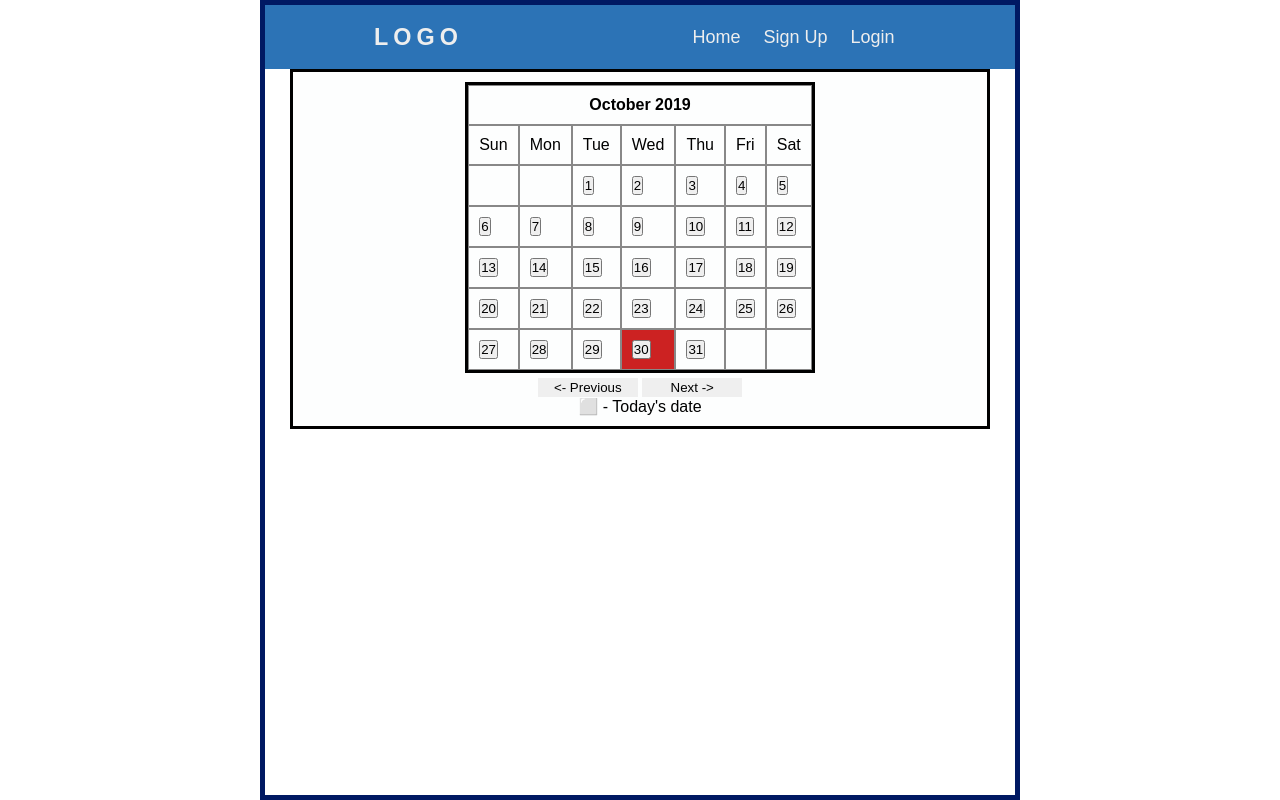
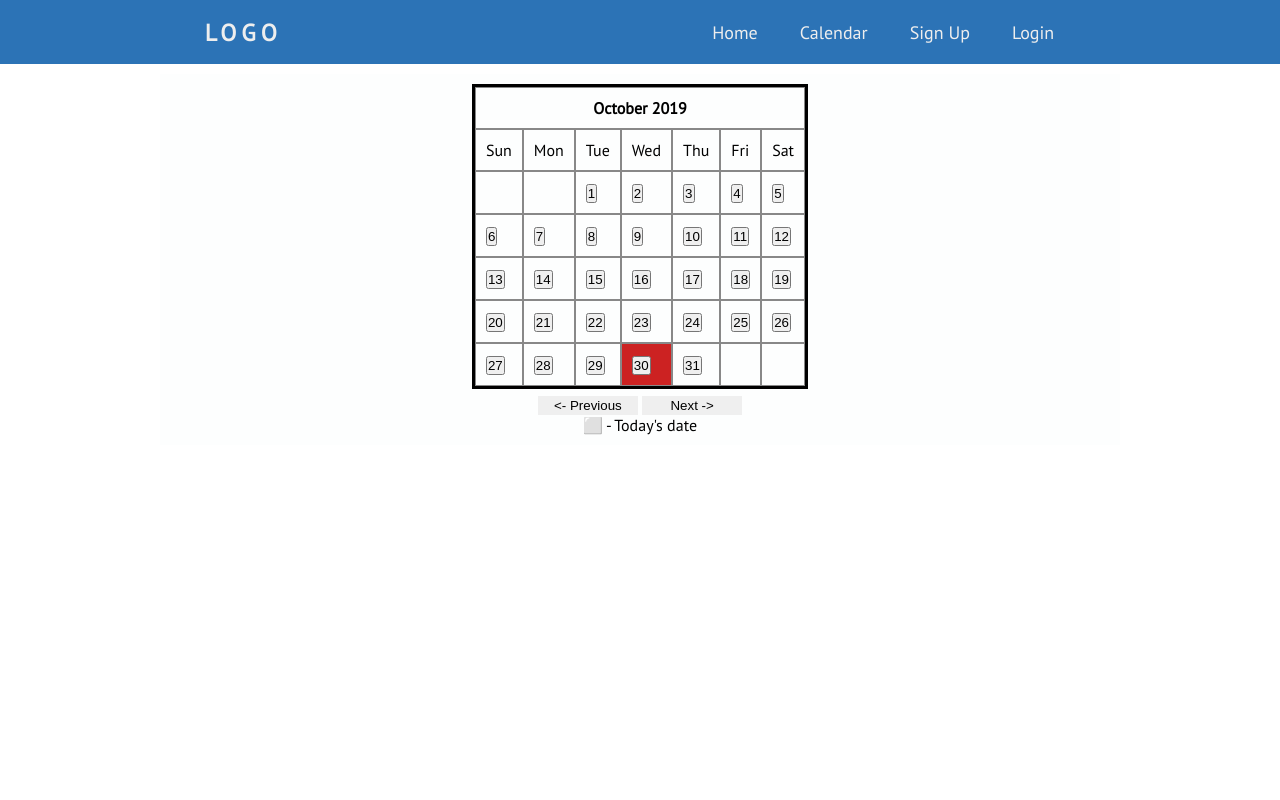
Before and after one commit to shookstra/GroupProject-Red, a PHP site: page /views/calendar.php in a window 1280 px wide. Run offline with PHP 8.4, Linux system fonts and the light colour scheme.

Commit message:
Updated styling. Renamed main2.js to calendar

```diff
--- /dev/null
+++ b/calendar.js
@@ -0,0 +1,36 @@
+var daySelect = document.querySelectorAll(".modalBtn"); // gets modalBtn select for open
+var closeBtn = document.querySelectorAll(".closeBtn"); // gets closeBtn select for close
+var modal = document.querySelector("#simpleModal");
+
+// const test = document.getElementById("October5");
+// alert(test);
+
+// cycles through and adds each days click for open
+for (var i = 0; i < daySelect.length; i++) {
+  daySelect[i].addEventListener("click", openModal);
+}
+
+// cycles through and adds each days click for close
+for (var j = 0; j < closeBtn.length; j++) {
+  closeBtn[j].addEventListener("click", closeModal);
+}
+
+//to close modal if click outside the window
+window.onclick = outsideClick;
+
+//function to open modal
+function openModal() {
+  modal.style.display = "block";
+}
+
+//function to close modal
+function closeModal() {
+  modal.style.display = "none";
+}
+
+//function to close modal
+function outsideClick(e) {
+  if (e.target == modal) {
+    modal.style.display = "none";
+  }
+}
--- a/main2.js
+++ /dev/null
@@ -1,35 +0,0 @@
-var daySelect = document.querySelectorAll('.modalBtn');// gets modalBtn select for open
-var closeBtn = document.querySelectorAll('.closeBtn');// gets closeBtn select for close
-var modal = document.querySelector('#simpleModal');
-
-// cycles through and adds each days click for open
-for(var i = 0; i < daySelect.length; i++){
-daySelect[i].addEventListener('click', openModal);
-}
-
-// cycles through and adds each days click for close
-for(var j = 0; j < closeBtn.length; j++){
-closeBtn[j].addEventListener('click', closeModal);
-}
-
-//to close modal if click outside the window
-window.onclick = outsideClick;
-
-//function to open modal
-function openModal(){
-    modal.style.display = 'block';
-}
-
-//function to close modal
-function closeModal(){
-    modal.style.display = 'none';
-}
-
-
-
-//function to close modal
-function outsideClick(e){
-    if(e.target == modal){
-    modal.style.display = 'none';
-    }
-}
--- a/models/loginValidation.php
+++ b/models/loginValidation.php
@@ -18,7 +18,7 @@ if ($email === null || $email === "") {
     array_push($errors, "Email cannot be empty");
 } else if (preg_match) { }
 
-if (empty($password === null || $password === "")) {
+if ($password === null || $password === "") {
     array_push($errors, "Password cannot be empty");
 }
 
--- a/styling/calendarStyle.css
+++ b/styling/calendarStyle.css
@@ -1,36 +1,26 @@
 /*$title . ' ' . $day_num;*/
 
-body {
-    margin-top: 0;
-    font-family: Arial, Helvetica, sans-serif;
-    max-width: 760px;
-    margin: 0 auto;
-    background-color: white;
-    border: 5px solid #001963;
+table {
+  margin: auto;
+  border-spacing: 0;
+  border-style: solid;
+  border-color: black;
 }
 
-table {
-    margin:				auto;
-	border-spacing:		0;
-	border-style:		solid;
-	border-color:		black;
-
+td,
+th {
+  padding: 10px;
+  border: 1px solid #888;
 }
 
-td, th {
-	padding:			10px;
-        border:1px solid #888;
-
-}
-
-.day_num{
+.day_num {
   background-color: #c22;
-	font-weight:bold;
+  font-weight: bold;
 }
 
 .buttons {
   border: 1px;
-	width:100px;
+  width: 100px;
   padding: 2px 8px;
 }
 .buttons:hover {
@@ -40,78 +30,76 @@ td, th {
   font-weight: bold;
 }
 
-#inps{
+#inps {
   padding-top: 5px;
   align-items: center;
-    margin:					auto;
-
+  margin: auto;
 }
 
-
-#login input, textArea {
-    margin-top:				10px;
-	display:				block;
+#login input,
+textarea {
+  margin-top: 10px;
+  display: block;
 }
 
-
-#tbl{
+#tbl {
   display: flex;
   flex-direction: column;
   align-items: center;
   justify-content: center;
-    margin:					auto;
-	background-color:		#FDFEFE;
-	border-style:			solid;
-	border-color:			black;
-	border-width:			3px;
-	width:					80%;
-	min-width:				700px;
-	max-width:				960px;
-	color:					#000000;
-	overflow:				auto;
-	padding:				10px 10px 10px 10px;
-
+  margin: 10px auto;
+  background-color: #fdfefe;
+  width: 80%;
+  min-width: 700px;
+  max-width: 960px;
+  color: #000000;
+  overflow: auto;
+  padding: 10px 10px 10px 10px;
 }
 
-#nav_form{
-
+#nav_form {
 }
 
 .modal {
-    display:none;
-    position:fixed;
-    z-index:1;
-    left:0;
-    top:0;
-    height:100%;
-    width:100%;
-    overflow:auto;
-    background-color:rgba(0,0,0,0.5);
+  display: none;
+  position: fixed;
+  z-index: 1;
+  left: 0;
+  top: 0;
+  height: 100%;
+  width: 100%;
+  overflow: auto;
+  background-color: rgba(0, 0, 0, 0.5);
 }
 
-.modal-content{
-    background-color:#f4f4f4;
-    margin:20% auto;
-    padding:20px;
-    width:70%;
-    box-shadow:0 5px 8px 0 rgba(0,0,0,0.2),0 7px 20px 0 rgba(0,0,0.17);
-    animation-name:modalopen;
-    animation-duration:1s;
+.modal-content {
+  background-color: #f4f4f4;
+  margin: 20% auto;
+  padding: 20px;
+  width: 70%;
+  box-shadow: 0 5px 8px 0 rgba(0, 0, 0, 0.2), 0 7px 20px 0 rgba(0, 0, 0.17);
+  animation-name: modalopen;
+  animation-duration: 1s;
 }
 
-.closeBtn{
-    color:#ccc;
-    float:right;
-    font-size:30px;
+.closeBtn {
+  color: #ccc;
+  float: right;
+  font-size: 30px;
 }
 
-.closeBtn:hover,.closeBtn:focus{
-    color:#000;
-    text-decoration:none;
-    cursor:pointer;
+.closeBtn:hover,
+.closeBtn:focus {
+  color: #000;
+  text-decoration: none;
+  cursor: pointer;
 }
 
-@keyframes modalopen{
-    from{opacity: 0}
-    to{opacity:1}
+@keyframes modalopen {
+  from {
+    opacity: 0;
   }
+  to {
+    opacity: 1;
+  }
+}
--- a/views/calendar.php
+++ b/views/calendar.php
@@ -1,8 +1,15 @@
-<html>
+<!DOCTYPE html>
+<html lang="en">
 
+<head>
+	<meta charset="UTF-8">
+	<meta name="viewport" content="width=device-width, initial-scale=1.0">
+	<meta http-equiv="X-UA-Compatible" content="ie=edge">
+	<title>Document</title>
+	<link rel="stylesheet" href="<?php $_SERVER['DOCUMENT_ROOT']; ?> /GroupProject/styling/calendarStyle.css">
+</head>
 
 <?php include($_SERVER['DOCUMENT_ROOT'] . '/GroupProject/views/head.php') ?>
-
 
 <body>
 	<?php include($_SERVER['DOCUMENT_ROOT'] . '/GroupProject/views/header.php'); ?>
@@ -10,28 +17,21 @@
 		<table>
 
 			<?php
-			if (isset($_POST['next']))
-			{
+			if (isset($_POST['next'])) {
 				$month = $_POST['month'] + 1;
 				$year = $_POST['year'];
-				if ($month > 12)
-				{
+				if ($month > 12) {
 					$month = 1;
 					$year++;
 				}
-			}
-			else if (isset($_POST['prev']))
-			{
+			} else if (isset($_POST['prev'])) {
 				$month = $_POST['month'] - 1;
 				$year = $_POST['year'];
-				if ($month < 1)
-				{
+				if ($month < 1) {
 					$month = 12;
 					$year--;
 				}
-			}
-			else
-			{
+			} else {
 				$month = date("m");  //current month    Numeric representation of a month, with leading zeros:	01 through 12
 				$year = date("Y");   //current year  	A full numeric representation of a year, 4 digits	Examples: 1999 or 2003
 			}
@@ -44,21 +44,35 @@
 			$days_in_month = cal_days_in_month(0, $month, $year);   //How many days have each month
 
 
-			$first_day = mktime(0,0,0,$month, 1, $year);
+			$first_day = mktime(0, 0, 0, $month, 1, $year);
 
 			$title = date('F', $first_day);         //A full textual representation of a month, such as January or March: January through December
 
 			$day_of_week = date('D', $first_day);   //A textual representation of a day, three letters:	Mon through Sun
 
-			switch($day_of_week)    //If the first day of a month is Sunday we need 0 blank box. If its Monday we need 1 blank box and if its Saturday we need 6 blank boxes
+			switch ($day_of_week)    //If the first day of a month is Sunday we need 0 blank box. If its Monday we need 1 blank box and if its Saturday we need 6 blank boxes
 			{
-				case "Sun": $blank = 0; break;
-				case "Mon": $blank = 1; break;
-				case "Tue": $blank = 2; break;
-				case "Wed": $blank = 3; break;
-				case "Thu": $blank = 4; break;
-				case "Fri": $blank = 5; break;
-				case "Sat": $blank = 6; break;
+				case "Sun":
+					$blank = 0;
+					break;
+				case "Mon":
+					$blank = 1;
+					break;
+				case "Tue":
+					$blank = 2;
+					break;
+				case "Wed":
+					$blank = 3;
+					break;
+				case "Thu":
+					$blank = 4;
+					break;
+				case "Fri":
+					$blank = 5;
+					break;
+				case "Sat":
+					$blank = 6;
+					break;
 			}
 
 			echo "<tr> <th colspan=60 > $title $year </th> </tr>";  //Print the current month-year (table's title)
@@ -74,7 +88,7 @@
 
 			$day_count = 1;
 
-			while( $blank > 0 )         //Print the blank boxes before the first day of each month
+			while ($blank > 0)         //Print the blank boxes before the first day of each month
 			{
 				echo "<td> </td>";
 				$blank = $blank - 1;
@@ -84,21 +98,18 @@
 			$day_num = 1;
 			$replyClick = "reply_click()";
 
-			while( $day_num <= $days_in_month )
-			{
+			while ($day_num <= $days_in_month) {
 				if ($day_num == $today['mday'] && $thismonth == $month && $thisyear == $year) //if day_num is the current day (and month-year)
 				{
 					$class = ' class = "day_num" ';  //Mark this day - we need to fill this box with red color (using CSS)
 					$id = ' class = "modalBtn" '; // sets the modalBtn id for the JS
 
-				}
-				else
-				{
+				} else {
 					$class = '';
 					$id = ' class = "modalBtn" '; // sets the modalBtn id for the JS
 				}
 
-				echo "<td $class><button $id name = $title$day_num onClick= $replyClick><center> $day_num </center></button></td>";  //Print day's number, sets the class for the modal and also sets a name for the button for use in the modal
+				echo "<td $class><button $id name = $title$day_num id=$title$day_num><center> $day_num </center></button></td>";  //Print day's number, sets the class for the modal and also sets a name for the button for use in the modal
 
 				$day_num++;
 				$day_count++;
@@ -111,14 +122,12 @@
 			}
 
 
-			while( $day_count > 1  &&  $day_count <= 7 )
-			{
+			while ($day_count > 1  &&  $day_count <= 7) {
 				echo "<td> </td>";
 				$day_count++;
 			}
 
-			if ($day_count == 1)
-			{
+			if ($day_count == 1) {
 				echo "<td> </td>";
 				echo "<tr> </tr>";
 			}
@@ -134,8 +143,8 @@
 				<input type="Submit" name="next" value="Next ->" class="buttons" />
 			</div>
 
-			<input type="hidden" name="month" value="<?php echo $month ?>"/>
-				<input type="hidden" name="year" value="<?php echo $year ?>"/>
+			<input type="hidden" name="month" value="<?php echo $month ?>" />
+			<input type="hidden" name="year" value="<?php echo $year ?>" />
 		</form>
 		<p>&#11036; - Today's date</p>
 	</div>
@@ -157,12 +166,12 @@
 			<div id="buttons">
 				<label>&nbsp</label>
 				<input type="submit" value="Login">
-
 			</div>
 			</form>
 		</div>
 	</div>
 
-        <script src="main2.js"></script>
+	<script src="calendar.js"></script>
 </body>
+
 </html>
--- a/views/head.php
+++ b/views/head.php
@@ -7,5 +7,4 @@
     <meta http-equiv="X-UA-Compatible" content="ie=edge">
     <title>Tutor Program</title>
     <link rel="stylesheet" href="<?php $_SERVER['DOCUMENT_ROOT']; ?> /GroupProject/styling/styling.css">
-    <link rel="stylesheet" href="<?php $_SERVER['DOCUMENT_ROOT']; ?> /GroupProject/styling/calendarStyle.css">
 </head>
--- a/views/header.php
+++ b/views/header.php
@@ -4,6 +4,7 @@
         </div>
         <ul class="nav-links">
             <li><a href="index.php?action=home">Home</a></li>
+            <li><a href="index.php?action=calendar">Calendar</a></li>
             <li><a href="index.php?action=signUp">Sign Up</a></li>
             <li><a href="index.php?action=login">Login</a></li>
         </ul>
@@ -15,4 +16,4 @@
         </div>
     </nav>
     <script src="<?php $_SERVER['DOCUMENT_ROOT'] ?> /GroupProject/app.js"></script>
-    <script src="<?php $_SERVER['DOCUMENT_ROOT'] ?> /GroupProject/main2.js"></script>
+    <script src="<?php $_SERVER['DOCUMENT_ROOT'] ?> /GroupProject/calendar.js"></script>
```
Lines whose indentation alone changed are shown as unchanged.
